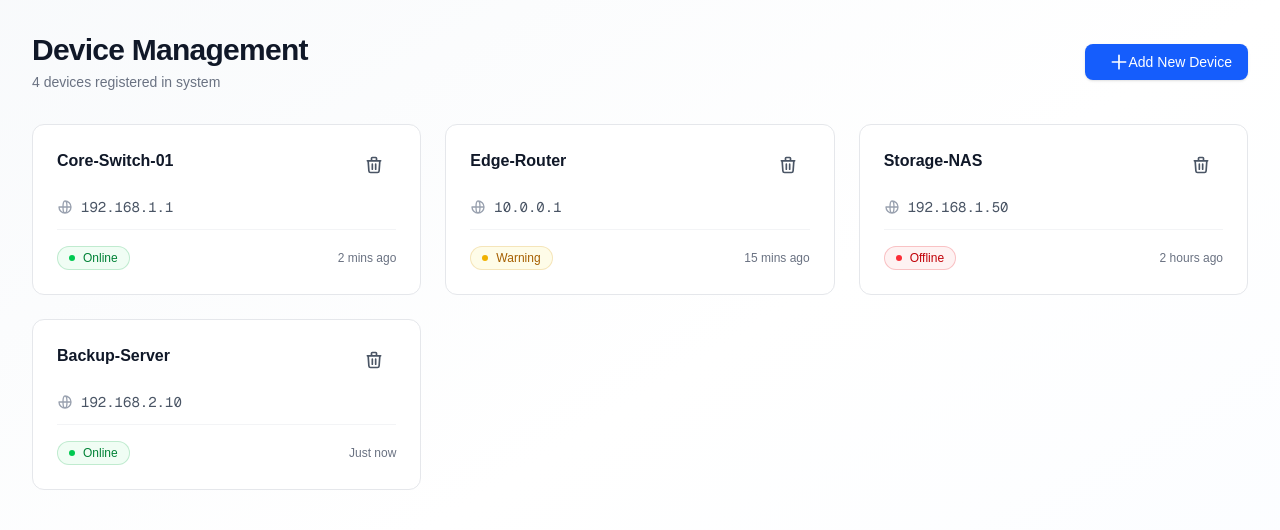
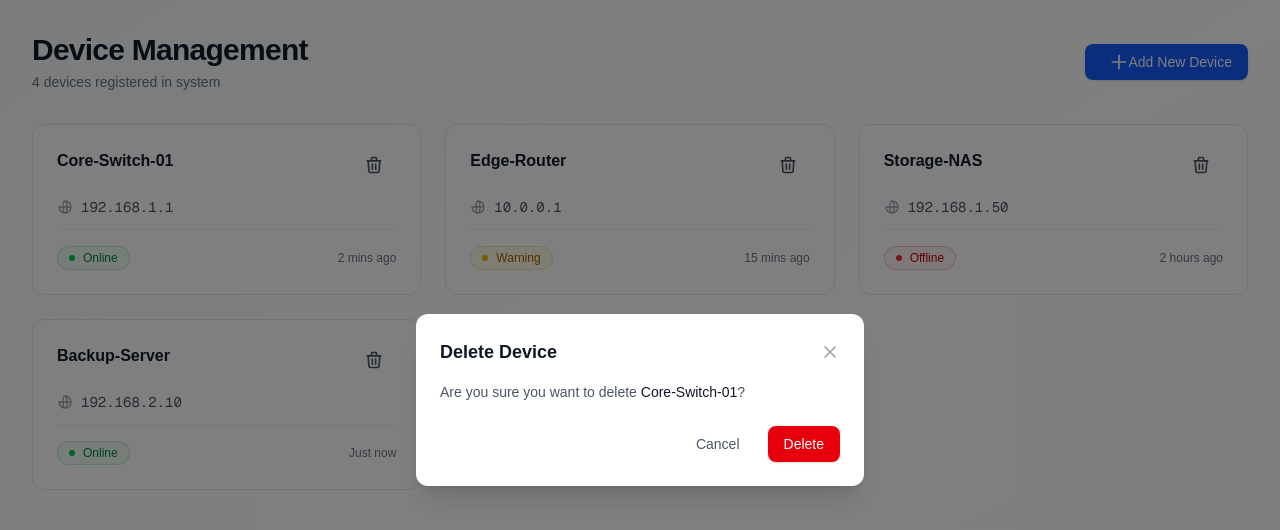
Before and after one commit to AhmadMohtadi0451/Device-management, a Next.js app: page / in a window 1280 px wide. Both pictures are taken after a click on the button 374 px from the left and 165 px from the top of the page. Shown: the top 530 px of the page. Built offline with nearby package versions, Linux system fonts and the light colour scheme.

Commit message:
feat: implement delete device flow with confirmation modal

```diff
--- a/app/page.tsx
+++ b/app/page.tsx
@@ -2,14 +2,10 @@
 
 import DeviceList from "@/components/device/deviceList";
 import Button from "@/components/ui/button";
-import { mockDevices } from "@/lib/mockData";
+import useDeviceStore from "@/store/deviceStore";
 
 const Home = () => {
-  const devices = mockDevices;
-
-  const handleDelete = (id: string) => {
-    alert(`Delete device with ID: ${id}`);
-  };
+  const { devices, removeDevice } = useDeviceStore();
 
   return (
     <main className="min-h-screen bg-linear-to-br from-slate-50 via-white to-blue-50/30">
@@ -43,7 +39,7 @@ const Home = () => {
         </div>
 
         {/* Device List */}
-        <DeviceList devices={devices} onDelete={handleDelete} />
+        <DeviceList devices={devices} onDelete={removeDevice} />
       </div>
     </main>
   );
--- /dev/null
+++ b/components/device/deleteConfirmation.tsx
@@ -0,0 +1,35 @@
+import Button from "../ui/button";
+import Modal from "../ui/modal";
+
+interface DeleteConfirmProps {
+  isOpen: boolean;
+  onClose: () => void;
+  onConfirm: () => void;
+  deviceName: string;
+}
+
+const DeleteConfirm = ({
+  isOpen,
+  onClose,
+  onConfirm,
+  deviceName,
+}: DeleteConfirmProps) => {
+  return (
+    <Modal isOpen={isOpen} onClose={onClose} title="Delete Device">
+      <p className="text-sm text-gray-600 mb-6">
+        Are you sure you want to delete&nbsp;
+        <span className="font-medium text-gray-900">{deviceName}</span>?
+      </p>
+      <div className="flex items-center justify-end gap-3">
+        <Button variant="ghost" onClick={onClose}>
+          Cancel
+        </Button>
+        <Button variant="danger" onClick={onConfirm}>
+          Delete
+        </Button>
+      </div>
+    </Modal>
+  );
+};
+
+export default DeleteConfirm;
--- a/components/device/deviceList.tsx
+++ b/components/device/deviceList.tsx
@@ -1,6 +1,10 @@
+"use client";
+
+import { useState } from "react";
 import type { Device } from "@/types/device.types";
+import EmptyState from "../ui/emptyState";
 import DeviceCard from "./deviceCard";
-import EmptyState from "../ui/emptyState";
+import DeleteConfirm from "./deleteConfirmation";
 
 interface DeviceListProps {
   devices: Device[];
@@ -8,6 +12,23 @@ interface DeviceListProps {
 }
 
 const DeviceList = ({ devices, onDelete }: DeviceListProps) => {
+  const [deleteTarget, setDeleteTarget] = useState<Device | null>(null);
+
+  const handleDeleteClick = (device: Device) => {
+    setDeleteTarget(device);
+  };
+
+  const handleConfirmDelete = () => {
+    if (deleteTarget) {
+      onDelete(deleteTarget.id);
+      setDeleteTarget(null);
+    }
+  };
+
+  const handleCloseModal = () => {
+    setDeleteTarget(null);
+  };
+
   if (devices.length === 0) {
     return (
       <EmptyState
@@ -18,11 +39,24 @@ const DeviceList = ({ devices, onDelete }: DeviceListProps) => {
   }
 
   return (
-    <div className="grid grid-cols-1 md:grid-cols-2 xl:grid-cols-3 gap-6">
-      {devices.map((device) => (
-        <DeviceCard key={device.id} device={device} onDelete={onDelete} />
-      ))}
-    </div>
+    <>
+      <div className="grid grid-cols-1 md:grid-cols-2 xl:grid-cols-3 gap-6">
+        {devices.map((device) => (
+          <DeviceCard
+            key={device.id}
+            device={device}
+            onDelete={() => handleDeleteClick(device)}
+          />
+        ))}
+      </div>
+
+      <DeleteConfirm
+        isOpen={!!deleteTarget}
+        onClose={handleCloseModal}
+        onConfirm={handleConfirmDelete}
+        deviceName={deleteTarget?.name || ""}
+      />
+    </>
   );
 };
 
--- /dev/null
+++ b/components/ui/modal.tsx
@@ -0,0 +1,50 @@
+"use client";
+
+interface ModalProps {
+  isOpen: boolean;
+  onClose: () => void;
+  title: string;
+  children: React.ReactNode;
+}
+
+const Modal = ({ isOpen, onClose, title, children }: ModalProps) => {
+  if (!isOpen) return null;
+
+  return (
+    <div
+      className="fixed inset-0 z-50 flex items-center justify-center bg-black/50"
+      onClick={onClose}
+    >
+      <div
+        className="bg-white rounded-xl shadow-xl max-w-md w-full mx-4 p-6"
+        onClick={(e) => e.stopPropagation()}
+      >
+        <div className="flex items-center justify-between mb-4">
+          <h3 className="text-lg font-semibold text-gray-900">{title}</h3>
+          <button
+            onClick={onClose}
+            className="text-gray-400 hover:text-gray-600 transition-colors"
+          >
+            <svg
+              className="w-5 h-5"
+              fill="none"
+              viewBox="0 0 24 24"
+              stroke="currentColor"
+            >
+              <path
+                strokeLinecap="round"
+                strokeLinejoin="round"
+                strokeWidth={2}
+                d="M6 18L18 6M6 6l12 12"
+              />
+            </svg>
+          </button>
+        </div>
+
+        {children}
+      </div>
+    </div>
+  );
+};
+
+export default Modal;
```
